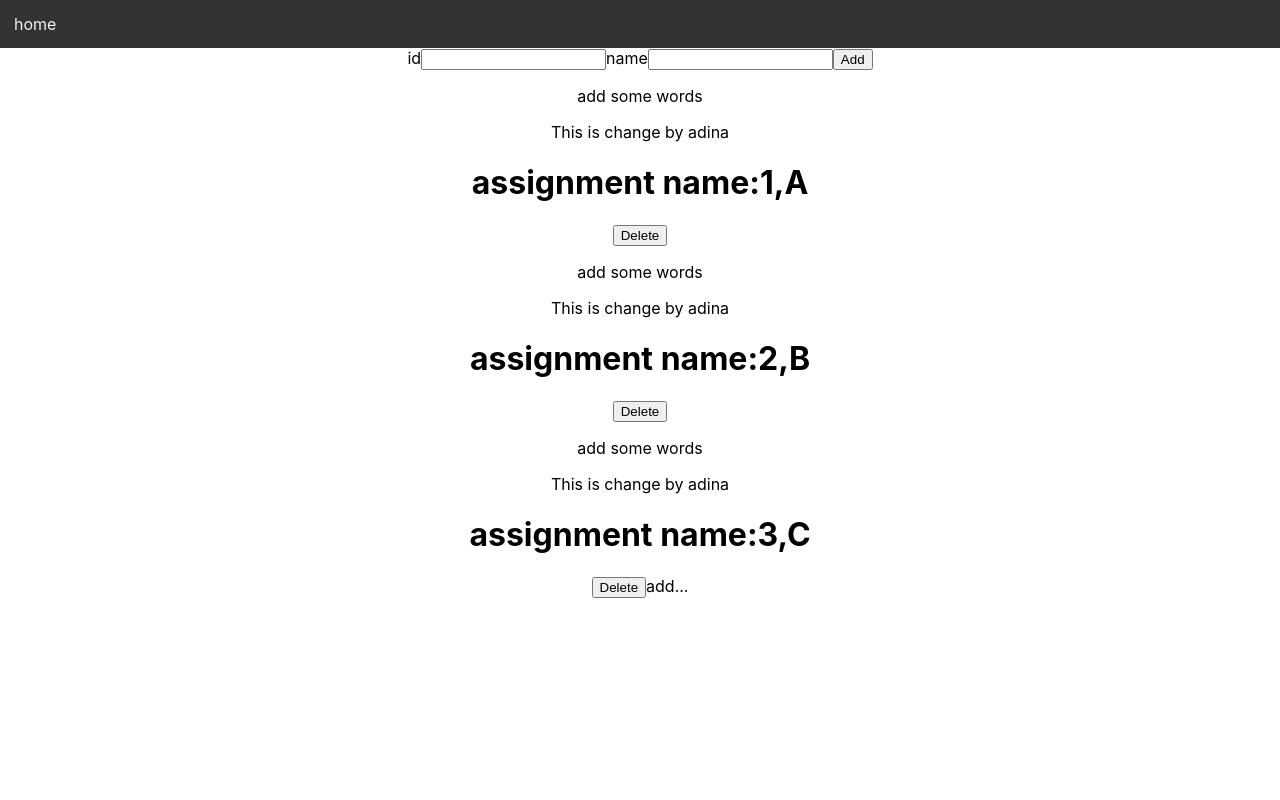
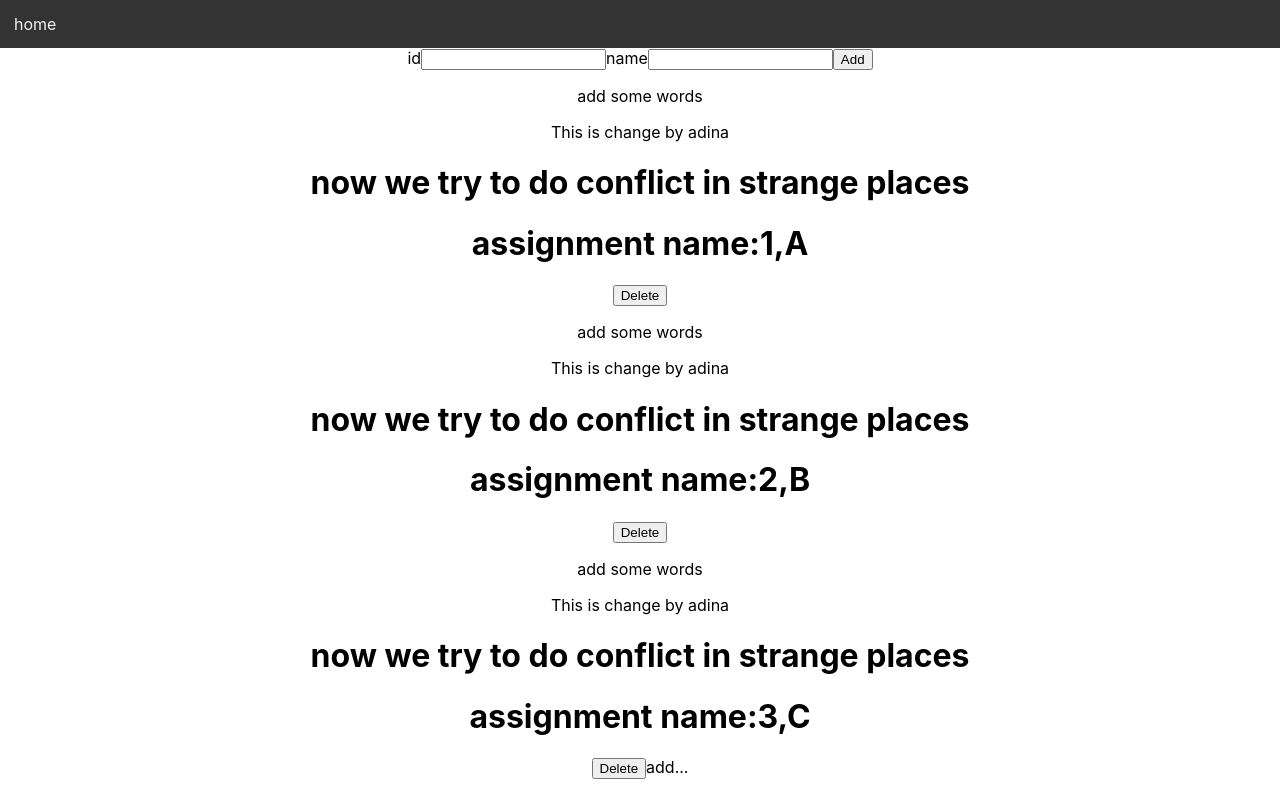
Before and after one commit to TehilaGil/git-fullsrack-project, a React (Create React App) app in the folder client/: page /home in a window 1280 px wide. Built offline with nearby package versions, Linux system fonts and the light colour scheme.

Commit message:
change line 13 in todo

```diff
--- a/client/src/Components/Todo.jsx
+++ b/client/src/Components/Todo.jsx
@@ -7,6 +7,7 @@ const Todo = (props) => {
         <>
             <p>add some words</p>
             <p>This is change by adina</p>
+            <h1>now we try to do conflict in strange places</h1>
             <h1>assignment name:{props.state.id},{props.state.name}</h1>
             <button onClick={() => { props.dispatch({ type: "Delete", what: { id: props.state.id } }) }}>Delete</button>
 
```
